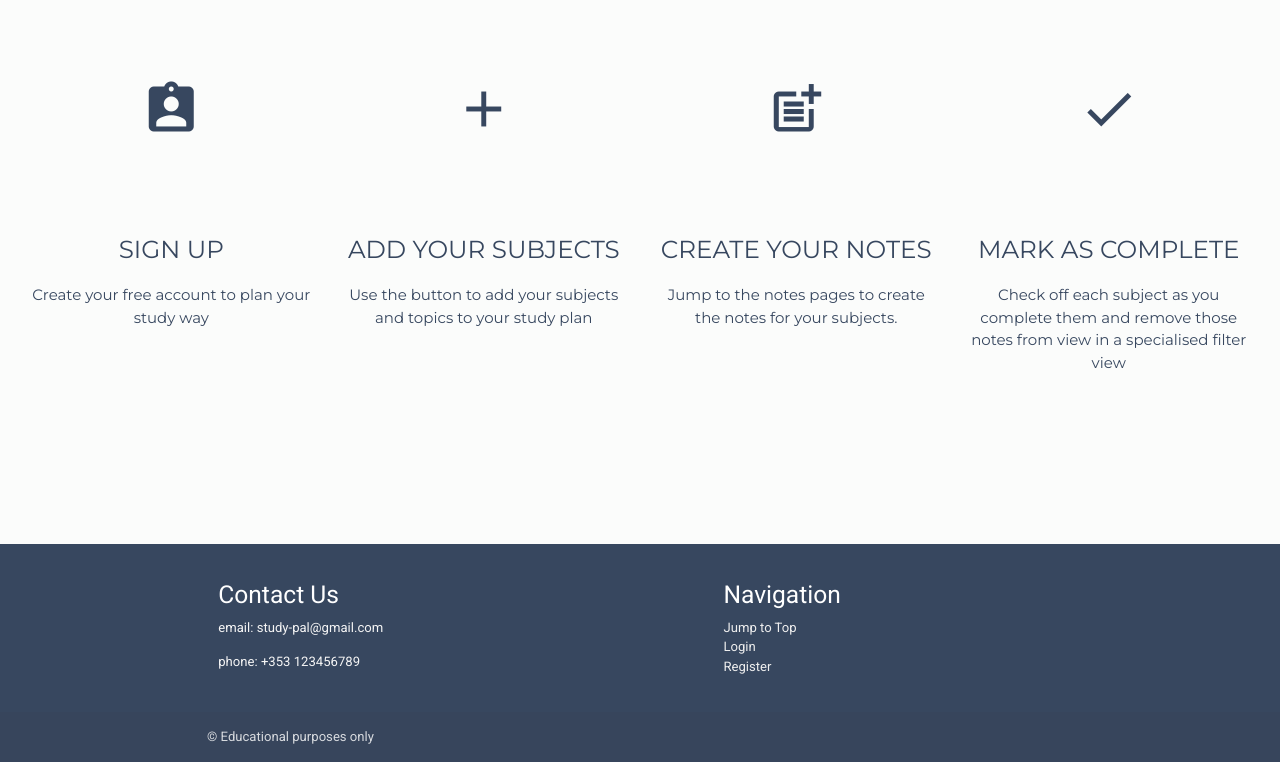
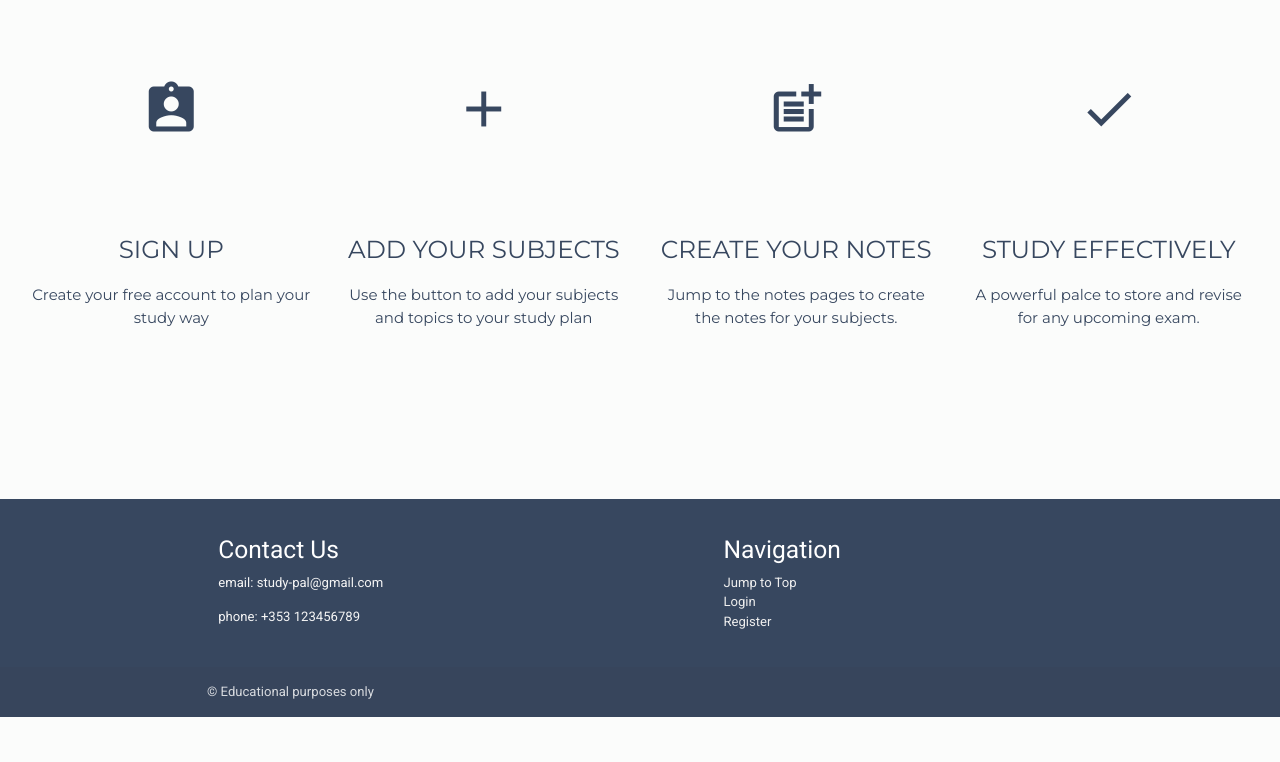
Before and after one commit to ClaireLally8/StudyPal, a Flask app: page / in a window 1280 px wide. Shown: the part 1323-2085 px from the top of the page. After the commit the page ends 2040 px from the top, so only its background shows below. Run offline with Flask 2, Linux system fonts and the light colour scheme; some libraries are stand-ins or nearby versions.

Commit message:
adjusted text and icon

```diff
--- a/templates/home.html
+++ b/templates/home.html
@@ -73,8 +73,8 @@
           </div>
           <div class="col-sm-12 col-lg-3 col-md-6">
             <p class="code"><i class="material-icons medium">check</i></p>
-            <h5 class="byline">Mark as Complete</h5>
-            <p class="subline">Check off each subject as you complete them and remove those notes from view in a specialised filter view</p>
+            <h5 class="byline">Study Effectively</h5>
+            <p class="subline">A powerful palce to store and revise for any upcoming exam.</p>
           </div>
         </div>
       </div>
```
